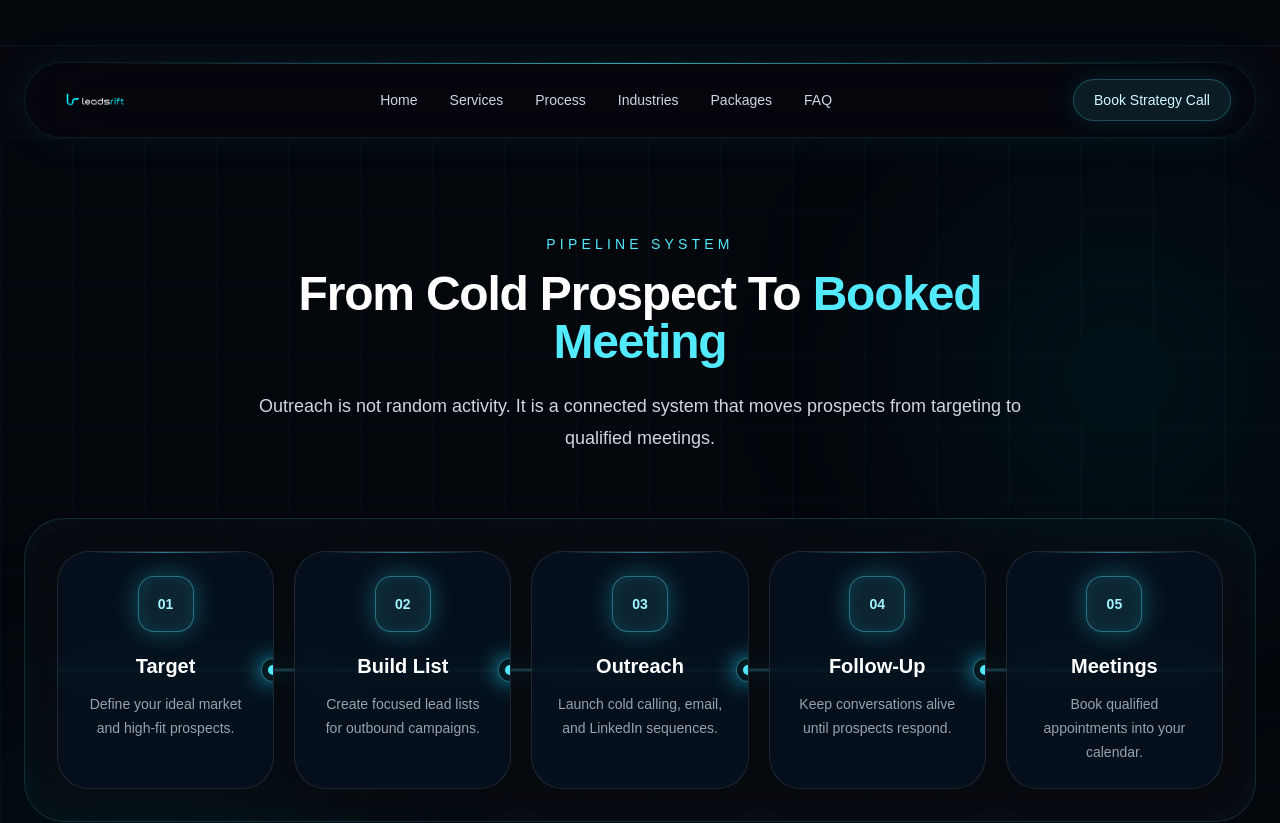
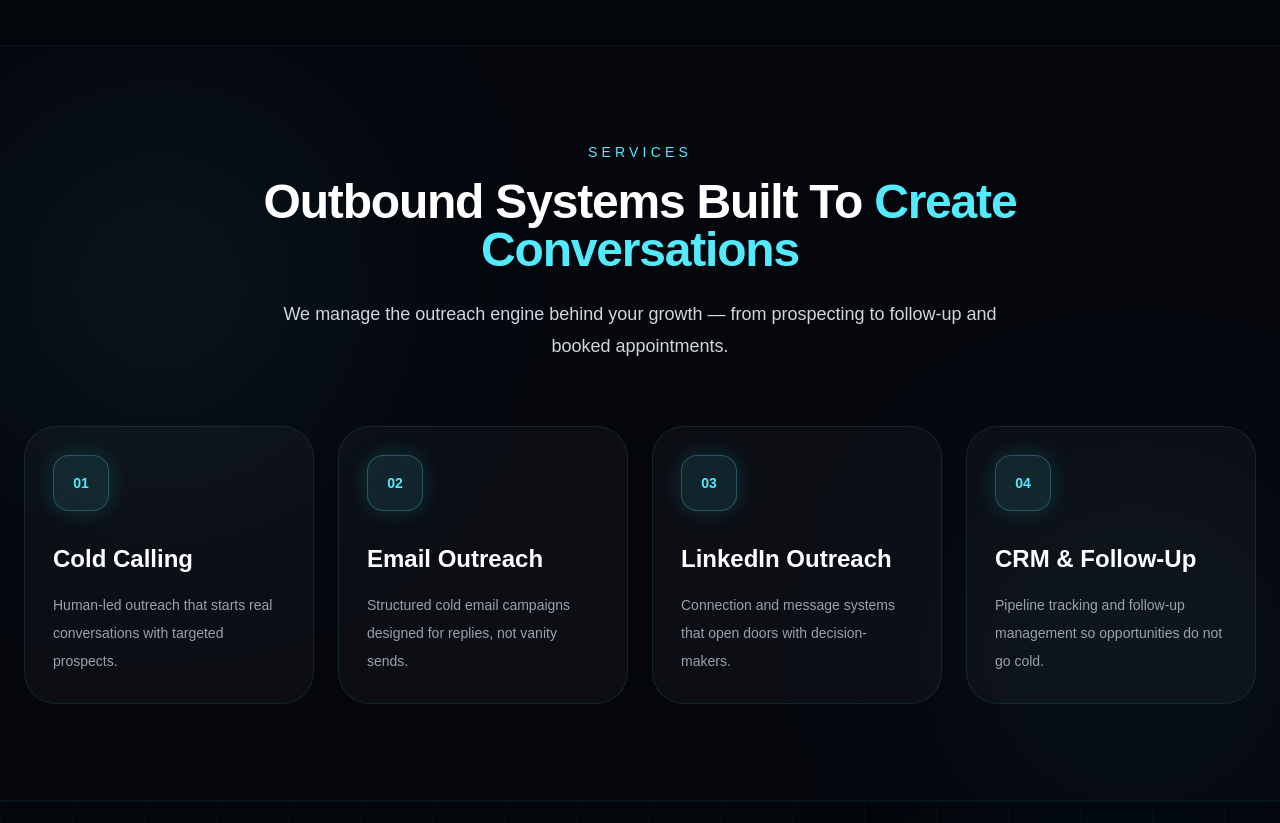
Before and after one commit to zaddyisrar/leadsrift, a Next.js app: page / in a window 1280 px wide. Shown: the part 2280-3103 px from the top of the page. Built offline with nearby package versions, Linux system fonts and the light colour scheme.

Commit message:
restore homepage services section

```diff
--- a/src/components/Services.jsx
+++ b/src/components/Services.jsx
@@ -1,83 +1,71 @@
-import Image from "next/image";
+const services = [
+  {
+    title: "Cold Calling",
+    desc: "Human-led outreach that starts real conversations with targeted prospects.",
+  },
+  {
+    title: "Email Outreach",
+    desc: "Structured cold email campaigns designed for replies, not vanity sends.",
+  },
+  {
+    title: "LinkedIn Outreach",
+    desc: "Connection and message systems that open doors with decision-makers.",
+  },
+  {
+    title: "CRM & Follow-Up",
+    desc: "Pipeline tracking and follow-up management so opportunities do not go cold.",
+  },
+];
 
-export default function Navbar() {
+export default function Services() {
   return (
-    <header className="sticky top-0 z-50 px-6 pt-4">
-      <nav className="mx-auto flex max-w-7xl items-center justify-between rounded-full border border-cyan-300/10 bg-[#05070d]/70 px-6 py-4 shadow-[0_0_40px_rgba(34,211,238,0.08)] backdrop-blur-2xl">
+    <section
+      id="services"
+      className="relative overflow-hidden border-b border-cyan-500/10 bg-[#05070d] px-6 py-24"
+    >
+      <div className="pointer-events-none absolute left-0 top-20 h-80 w-80 rounded-full bg-cyan-300/10 blur-[130px]" />
+      <div className="pointer-events-none absolute right-0 bottom-0 h-72 w-72 rounded-full bg-cyan-300/8 blur-[130px]" />
 
-        {/* subtle glow line */}
-        <div className="absolute inset-x-16 top-0 h-px bg-gradient-to-r from-transparent via-cyan-300/70 to-transparent" />
+      <div className="relative mx-auto max-w-7xl">
+        <div className="mx-auto mb-16 max-w-3xl text-center">
+          <p className="mb-4 text-sm font-medium uppercase tracking-[0.3em] text-cyan-300">
+            Services
+          </p>
 
-        {/* Logo */}
-        <a href="#" className="relative z-10 flex items-center">
-          <Image
-            src="/leadsrift-logo.png"
-            alt="LeadsRift"
-            width={180}
-            height={45}
-            className="h-9 w-auto object-contain"
-            priority
-          />
-        </a>
+          <h2 className="text-4xl font-semibold tracking-tight text-white md:text-5xl">
+            Outbound Systems Built To{" "}
+            <span className="text-cyan-300">Create Conversations</span>
+          </h2>
 
-        {/* Desktop Links */}
-        <div className="hidden items-center gap-8 text-sm text-gray-300 md:flex">
-          <a
-            href="#"
-            className="transition duration-300 hover:text-cyan-300"
-          >
-            Home
-          </a>
-
-          <a
-            href="#services"
-            className="transition duration-300 hover:text-cyan-300"
-          >
-            Services
-          </a>
-
-          <a
-            href="#process"
-            className="transition duration-300 hover:text-cyan-300"
-          >
-            Process
-          </a>
-
-          <a
-            href="#industries"
-            className="transition duration-300 hover:text-cyan-300"
-          >
-            Industries
-          </a>
-
-          <a
-            href="#packages"
-            className="transition duration-300 hover:text-cyan-300"
-          >
-            Packages
-          </a>
-
-          <a
-            href="#faq"
-            className="transition duration-300 hover:text-cyan-300"
-          >
-            FAQ
-          </a>
+          <p className="mt-6 text-lg leading-8 text-gray-300">
+            We manage the outreach engine behind your growth — from prospecting
+            to follow-up and booked appointments.
+          </p>
         </div>
 
-        {/* CTA */}
-        <a
-          href="#final-cta"
-          className="hidden rounded-full border border-cyan-300/25 bg-cyan-300/10 px-5 py-2.5 text-sm font-medium text-cyan-100 shadow-[0_0_24px_rgba(34,211,238,0.15)] transition duration-300 hover:border-cyan-300/60 hover:bg-cyan-300/20 hover:text-white md:inline-flex"
-        >
-          Book Strategy Call
-        </a>
+        <div className="grid gap-6 md:grid-cols-2 lg:grid-cols-4">
+          {services.map((service, index) => (
+            <div
+              key={service.title}
+              className="group relative overflow-hidden rounded-[2rem] border border-cyan-300/10 bg-white/[0.03] p-7 transition duration-500 hover:-translate-y-1 hover:border-cyan-300/40 hover:bg-cyan-300/[0.05]"
+            >
+              <div className="pointer-events-none absolute -right-16 -top-16 h-40 w-40 rounded-full bg-cyan-300/10 blur-[70px] opacity-0 transition duration-500 group-hover:opacity-100" />
 
-        {/* Mobile */}
-        <button className="rounded-xl border border-cyan-300/20 px-3 py-2 text-sm text-cyan-200 md:hidden">
-          Menu
-        </button>
-      </nav>
-    </header>
+              <div className="relative mb-8 flex h-14 w-14 items-center justify-center rounded-2xl border border-cyan-300/25 bg-cyan-300/10 text-sm font-bold text-cyan-300 shadow-[0_0_22px_rgba(34,211,238,0.18)]">
+                0{index + 1}
+              </div>
+
+              <h3 className="relative text-2xl font-semibold text-white">
+                {service.title}
+              </h3>
+
+              <p className="relative mt-4 text-sm leading-7 text-gray-400">
+                {service.desc}
+              </p>
+            </div>
+          ))}
+        </div>
+      </div>
+    </section>
   );
 }
```
